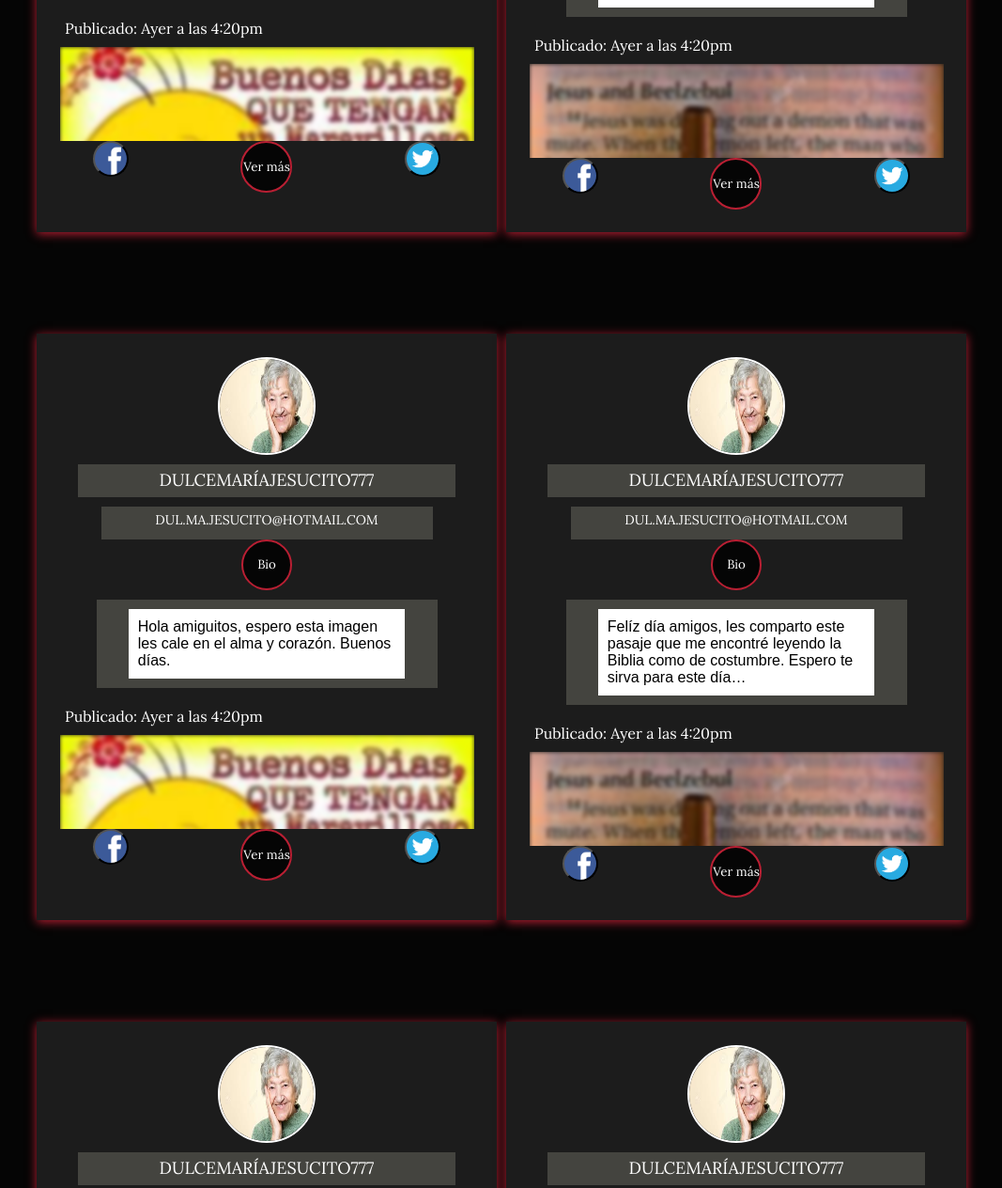
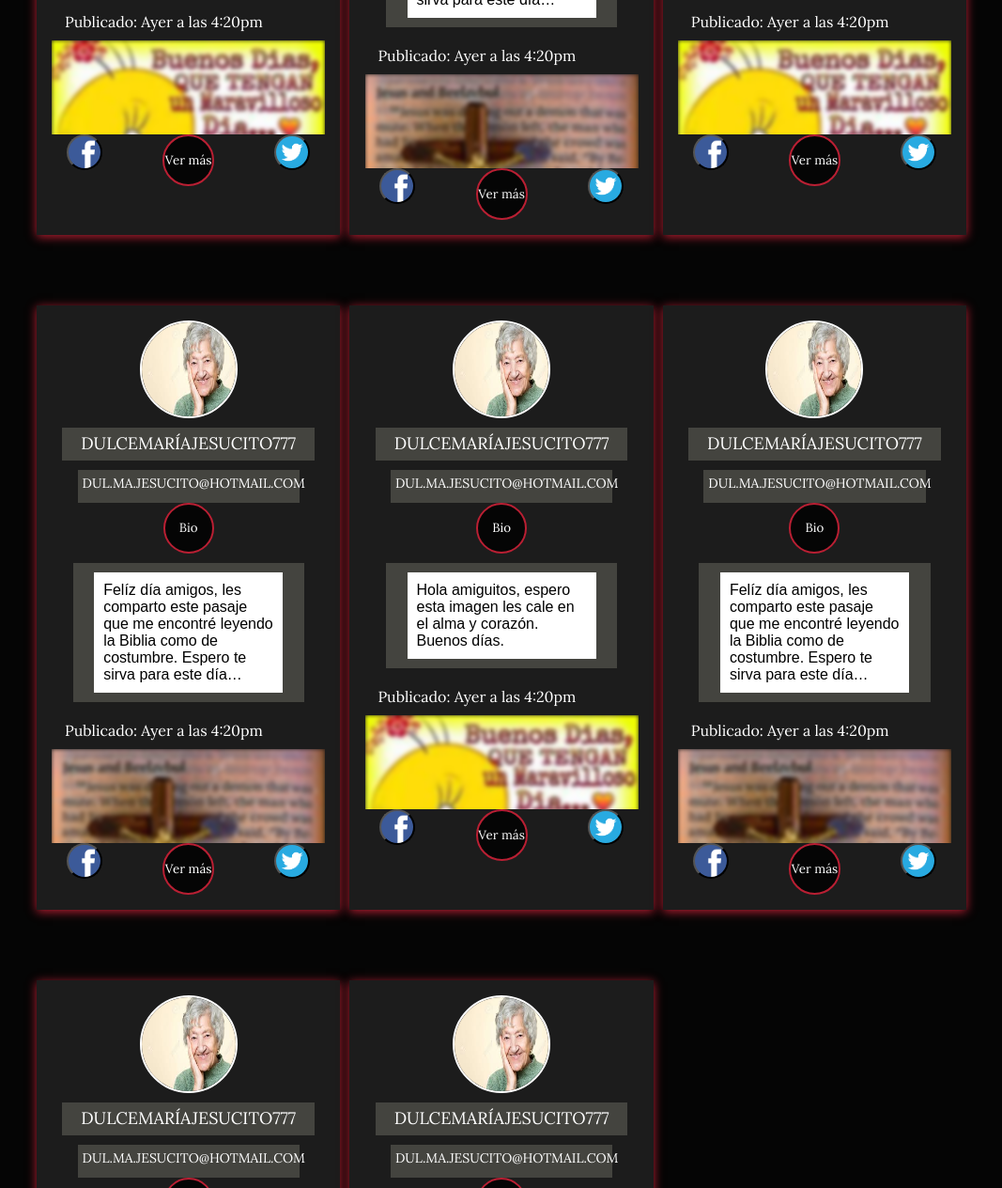
Before and after one commit to cristianfelipe94/WebDesign-Practice, a website: page lab3/src/index.html in a window 1280 px wide. Shown: the part 1498-2762 px from the top of the page at 94% size, without its empty margins (111-1178 px from the left). Drawn offline with Linux system fonts and the light colour scheme.

Commit message:
Have added a Media Query for Desktop and changed grid columns.

```diff
--- /dev/null
+++ b/lab3/src/sass/Medias/_desktop.scss
@@ -0,0 +1,71 @@
+@media only screen and (min-width: 900px) {
+	.head-component-size {
+		height: 300px;
+	}
+
+	.post-frame-border {
+		width: 70%;
+	}
+
+	.post-img-size {
+    width: 90%;
+		margin: 0 auto;
+		height: 100px;
+	}
+
+	.date-container {
+    padding: 10px 30px;
+	}
+
+	.related-component {
+		width: 200px;
+	}
+
+	.posts-section {
+		display: grid;
+		margin: 0 auto;
+		grid-template-columns: 33% 33% 33%;
+		grid-template-areas:
+		"title title title"
+		"post1 post2 post3"
+		"post4 post5 post6"
+		"post7 post8 -";
+		grid-gap: 10px;
+	}
+
+	.title-section {
+		grid-area: title;
+	}
+
+	.post-comp-one {
+		grid-area: post1;
+	}
+
+	.post-comp-two {
+		grid-area: post2;
+	}
+
+	.post-comp-three {
+		grid-area: post3;
+	}
+
+	.post-comp-four {
+		grid-area: post4;
+	}
+
+	.post-comp-five {
+		grid-area: post5;
+	}
+
+	.post-comp-six {
+		grid-area: post6;
+	}
+
+	.post-comp-seven {
+		grid-area: post7;
+	}
+
+	.post-comp-eight {
+		grid-area: post8;
+	}
+}
--- a/lab3/src/sass/style.scss
+++ b/lab3/src/sass/style.scss
@@ -5,4 +5,8 @@
 @import 'Post/post';
 @import 'Related/related';
 @import 'Footer/footer';
+
+// Media Query.
+// /////////////
 @import 'Medias/tablet';
+@import 'Medias/desktop';
```
Also changed, not shown: lab3/src/css/style.css, 1 other file.
